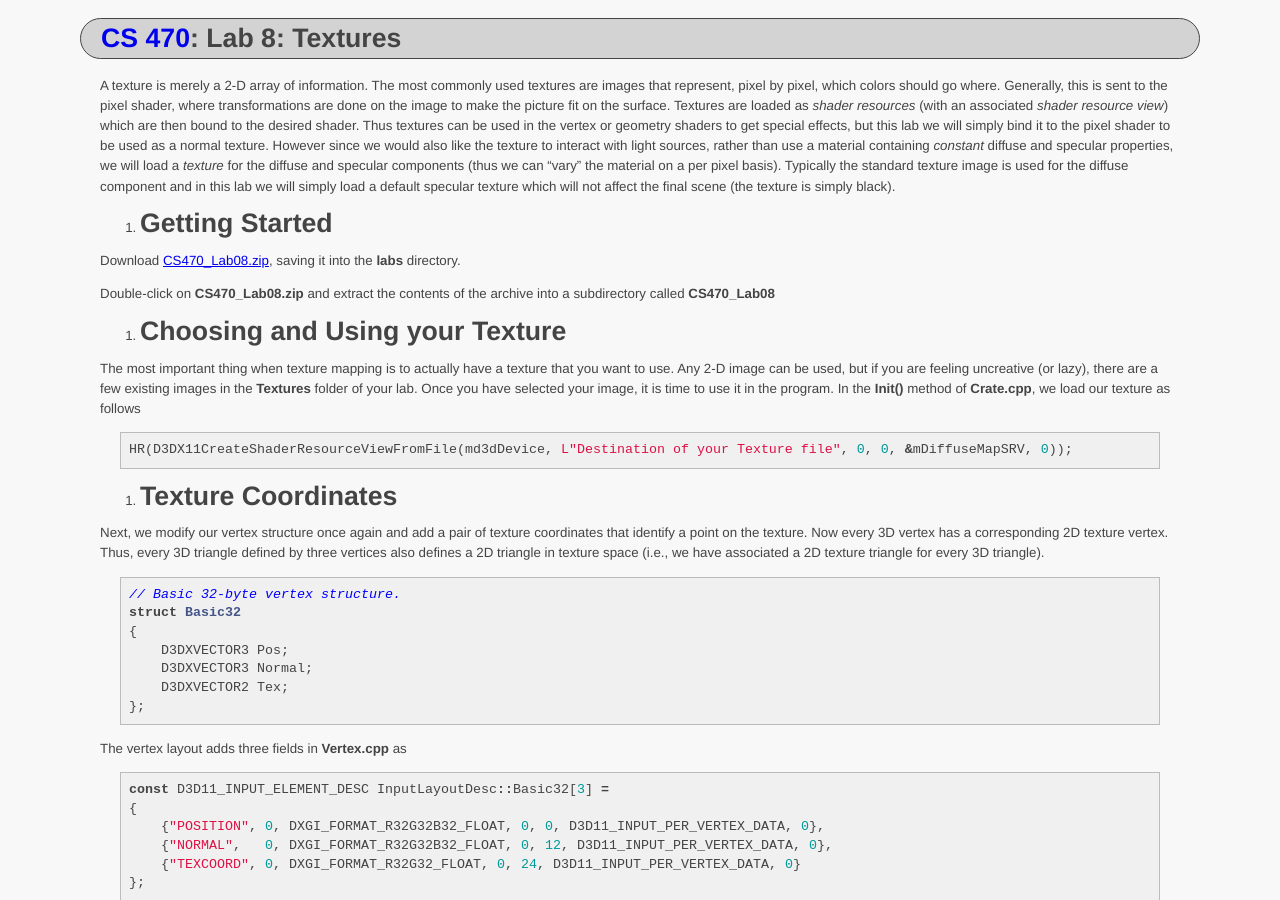
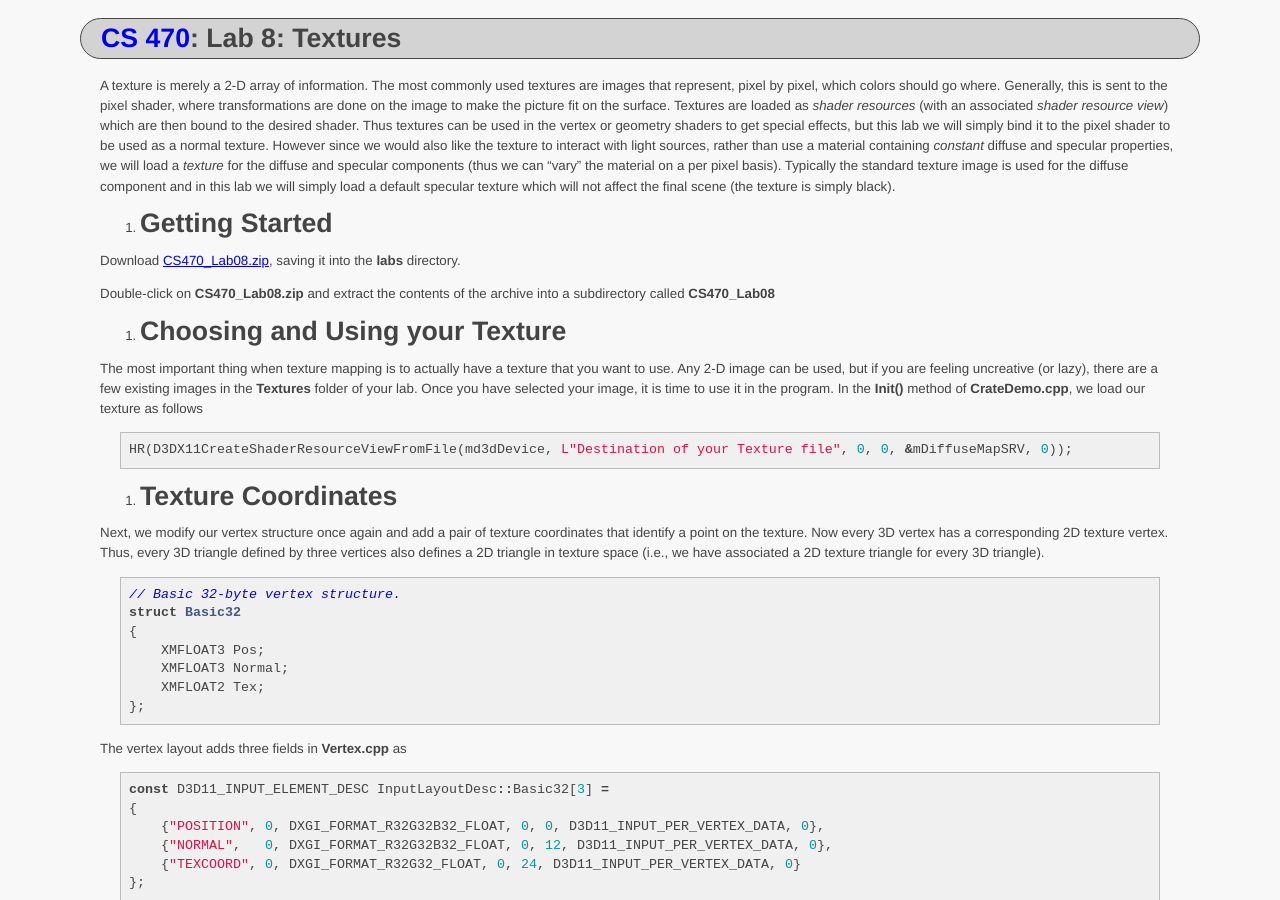
Before and after one commit to ycpcs/cs470-fall2014, a Jekyll site: the page built from labs/lab08.md, in a window 1280 px wide and 900 px high. Built offline with Jekyll 4.4.1, drawn with Linux system fonts in a browser that asks for light colours; Markdown is read by kramdown in place of the engine named in the settings.

Commit message:
fix lab 8 typos
fix lab 8 typos

````diff
--- a/labs/lab08.md
+++ b/labs/lab08.md
@@ -15,7 +15,7 @@ Double-click on **CS470\_Lab08.zip** and extract the contents of the archive int
 1. Choosing and Using your Texture
 ==================================
 
-The most important thing when texture mapping is to actually have a texture that you want to use. Any 2-D image can be used, but if you are feeling uncreative (or lazy), there are a few existing images in the **Textures** folder of your lab. Once you have selected your image, it is time to use it in the program. In the **Init()** method of **Crate.cpp**, we load our texture as follows
+The most important thing when texture mapping is to actually have a texture that you want to use. Any 2-D image can be used, but if you are feeling uncreative (or lazy), there are a few existing images in the **Textures** folder of your lab. Once you have selected your image, it is time to use it in the program. In the **Init()** method of **CrateDemo.cpp**, we load our texture as follows
 
 ```cpp
 HR(D3DX11CreateShaderResourceViewFromFile(md3dDevice, L"Destination of your Texture file", 0, 0, &mDiffuseMapSRV, 0));
@@ -30,9 +30,9 @@ Next, we modify our vertex structure once again and add a pair of texture coordi
 // Basic 32-byte vertex structure.
 struct Basic32
 {
-    D3DXVECTOR3 Pos;
-    D3DXVECTOR3 Normal;
-    D3DXVECTOR2 Tex;
+    XMFLOAT3 Pos;
+    XMFLOAT3 Normal;
+    XMFLOAT2 Tex;
 };
 ```
 
````
